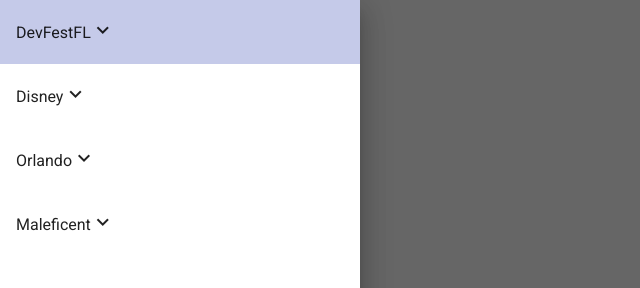
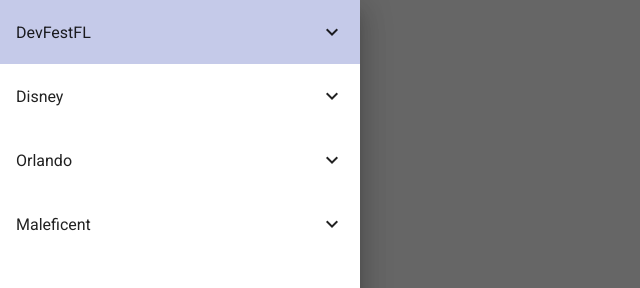
Before and after one commit to jagdish003/AngularWorksDemos, an Angular app: page / in a window 1280 px wide. Shown: the top 288 px of the page, without its empty margins (0-640 px from the left). Built offline with nearby package versions, Linux system fonts and the light colour scheme.

Commit message:
Final Menu Demo Works

```diff
--- a/package.json
+++ b/package.json
@@ -15,6 +15,7 @@
     "@angular/common": "~12.1.0-",
     "@angular/compiler": "~12.1.0-",
     "@angular/core": "~12.1.0-",
+    "@angular/flex-layout": "^12.0.0-beta.34",
     "@angular/forms": "~12.1.0-",
     "@angular/material": "^12.1.3",
     "@angular/platform-browser": "~12.1.0-",
--- a/src/app/app.component.ts
+++ b/src/app/app.component.ts
@@ -17,20 +17,74 @@
     {
       displayName: 'DevFestFL',
       iconName: 'recent_actors',
+      IsCalled:0,
+      children: [
+        {
+          displayName: 'Sessions',
+          iconName: 'speaker_notes',
+          IsCalled:0,
+          children: [
+            {
+              displayName: 'Jagdish',
+              iconName: 'star_rate',
+              IsCalled:0,
+              children:[
+                {
+                  displayName:'Jagdish Sub',
+                  iconName:'start_rate',
+                  IsCalled:0
+                }
+              ]
+            },
+            {
+              displayName: "What's up with the Web?",
+              iconName: 'star_rate',
+              route: 'what-up-web',
+              IsCalled:0,
+            },
+            {
+              displayName: 'My ally, the CLI',
+              iconName: 'star_rate',
+              route: 'my-ally-cli',
+              IsCalled:0,
+            },
+            {
+              displayName: 'Become an Angular Tailor',
+              iconName: 'star_rate',
+              route: 'become-angular-tailer',
+              IsCalled:0,
+            }
+          ]
+        },
+        {
+          displayName: 'Feedback',
+          iconName: 'feedback',
+          route: 'feedback',
+          IsCalled:0,
+        }
+      ]
+    },
+    {
+      displayName: 'Disney',
+      iconName: 'videocam',
+      IsCalled:0,
       children: [
         {
           displayName: 'Speakers',
           iconName: 'group',
+          IsCalled:0,
           children: [
             {
               displayName: 'Michael Prentice',
               iconName: 'person',
               route: 'michael-prentice',
+              IsCalled:0,
               children: [
                 {
                   displayName: 'Create Enterprise UIs',
                   iconName: 'star_rate',
-                  route: 'material-design'
+                  route: 'material-design',
+                  IsCalled:0,
                 }
               ]
             },
@@ -38,11 +92,13 @@
               displayName: 'Stephen Fluin',
               iconName: 'person',
               route: 'stephen-fluin',
+              IsCalled:0,
               children: [
                 {
                   displayName: "What's up with the Web?",
                   iconName: 'star_rate',
-                  route: 'what-up-web'
+                  route: 'what-up-web',
+                  IsCalled:0,
                 }
               ]
             },
@@ -50,16 +106,19 @@
               displayName: 'Mike Brocchi',
               iconName: 'person',
               route: 'mike-brocchi',
+              IsCalled:0,
               children: [
                 {
                   displayName: 'My ally, the CLI',
                   iconName: 'star_rate',
-                  route: 'my-ally-cli'
+                  route: 'my-ally-cli',
+                  IsCalled:0,
                 },
                 {
                   displayName: 'Become an Angular Tailor',
                   iconName: 'star_rate',
-                  route: 'become-angular-tailer'
+                  route: 'become-angular-tailer',
+                  IsCalled:0,
                 }
               ]
             }
@@ -68,53 +127,63 @@
         {
           displayName: 'Sessions',
           iconName: 'speaker_notes',
+          IsCalled:0,
           children: [
             {
               displayName: 'Create Enterprise UIs',
               iconName: 'star_rate',
-              route: 'material-design'
+              route: 'material-design',
+              IsCalled:0,
             },
             {
               displayName: "What's up with the Web?",
               iconName: 'star_rate',
-              route: 'what-up-web'
+              route: 'what-up-web',
+              IsCalled:0,
             },
             {
               displayName: 'My ally, the CLI',
               iconName: 'star_rate',
-              route: 'my-ally-cli'
+              route: 'my-ally-cli',
+              IsCalled:0,
             },
             {
               displayName: 'Become an Angular Tailor',
               iconName: 'star_rate',
-              route: 'become-angular-tailer'
+              route: 'become-angular-tailer',
+              IsCalled:0,
             }
           ]
         },
         {
           displayName: 'Feedback',
           iconName: 'feedback',
-          route: 'feedback'
+          route: 'feedback',
+          IsCalled:0,
         }
       ]
     },
     {
-      displayName: 'Disney',
-      iconName: 'videocam',
+      displayName: 'Orlando',
+      iconName: 'movie_filter',
+      IsCalled:0,
       children: [
         {
           displayName: 'Speakers',
           iconName: 'group',
+          IsCalled:0,
           children: [
             {
               displayName: 'Michael Prentice',
               iconName: 'person',
               route: 'michael-prentice',
+              IsCalled:0,
               children: [
                 {
                   displayName: 'Create Enterprise UIs',
                   iconName: 'star_rate',
-                  route: 'material-design'
+                  route: 'material-design',
+                  IsCalled:0,
                 }
               ]
             },
@@ -122,11 +191,13 @@
               displayName: 'Stephen Fluin',
               iconName: 'person',
               route: 'stephen-fluin',
+              IsCalled:0,
               children: [
                 {
                   displayName: "What's up with the Web?",
                   iconName: 'star_rate',
-                  route: 'what-up-web'
+                  route: 'what-up-web',
+                  IsCalled:0,
                 }
               ]
             },
@@ -134,16 +205,19 @@
               displayName: 'Mike Brocchi',
               iconName: 'person',
               route: 'mike-brocchi',
+              IsCalled:0,
               children: [
                 {
                   displayName: 'My ally, the CLI',
                   iconName: 'star_rate',
-                  route: 'my-ally-cli'
+                  route: 'my-ally-cli',
+                  IsCalled:0,
                 },
                 {
                   displayName: 'Become an Angular Tailor',
                   iconName: 'star_rate',
-                  route: 'become-angular-tailer'
+                  route: 'become-angular-tailer',
+                  IsCalled:0,
                 }
               ]
             }
@@ -152,53 +226,64 @@
         {
           displayName: 'Sessions',
           iconName: 'speaker_notes',
+          IsCalled:0,
           children: [
             {
               displayName: 'Create Enterprise UIs',
               iconName: 'star_rate',
-              route: 'material-design'
+              route: 'material-design',
+              IsCalled:0,
             },
             {
               displayName: "What's up with the Web?",
               iconName: 'star_rate',
-              route: 'what-up-web'
+              route: 'what-up-web',
+              IsCalled:0,
             },
             {
               displayName: 'My ally, the CLI',
               iconName: 'star_rate',
-              route: 'my-ally-cli'
+              route: 'my-ally-cli',
+
             },
             {
               displayName: 'Become an Angular Tailor',
               iconName: 'star_rate',
-              route: 'become-angular-tailer'
+              route: 'become-angular-tailer',
+              IsCalled:0,
             }
           ]
         },
         {
           displayName: 'Feedback',
           iconName: 'feedback',
-          route: 'feedback'
+          route: 'feedback',
+          IsCalled:0,
         }
       ]
     },
     {
-      displayName: 'Orlando',
-      iconName: 'movie_filter',
+      displayName: 'Maleficent',
+      disabled: true,
+      iconName: 'report_problem',
+      IsCalled:0,
       children: [
         {
           displayName: 'Speakers',
           iconName: 'group',
+          IsCalled:0,
           children: [
             {
               displayName: 'Michael Prentice',
               iconName: 'person',
               route: 'michael-prentice',
+              IsCalled:0,
               children: [
                 {
                   displayName: 'Create Enterprise UIs',
                   iconName: 'star_rate',
-                  route: 'material-design'
+                  route: 'material-design',
+                  IsCalled:0,
                 }
               ]
             },
@@ -206,11 +291,13 @@
               displayName: 'Stephen Fluin',
               iconName: 'person',
               route: 'stephen-fluin',
+              IsCalled:0,
               children: [
                 {
                   displayName: "What's up with the Web?",
                   iconName: 'star_rate',
-                  route: 'what-up-web'
+                  route: 'what-up-web',
+                  IsCalled:0,
                 }
               ]
             },
@@ -218,16 +305,19 @@
               displayName: 'Mike Brocchi',
               iconName: 'person',
               route: 'mike-brocchi',
+              IsCalled:0,
               children: [
                 {
                   displayName: 'My ally, the CLI',
                   iconName: 'star_rate',
-                  route: 'my-ally-cli'
+                  route: 'my-ally-cli',
+                  IsCalled:0,
                 },
                 {
                   displayName: 'Become an Angular Tailor',
                   iconName: 'star_rate',
-                  route: 'become-angular-tailer'
+                  route: 'become-angular-tailer',
+                  IsCalled:0,
                 }
               ]
             }
@@ -236,118 +326,39 @@
         {
           displayName: 'Sessions',
           iconName: 'speaker_notes',
+          IsCalled:0,
           children: [
             {
               displayName: 'Create Enterprise UIs',
               iconName: 'star_rate',
-              route: 'material-design'
+              route: 'material-design',
+              IsCalled:0,
             },
             {
               displayName: "What's up with the Web?",
               iconName: 'star_rate',
-              route: 'what-up-web'
+              route: 'what-up-web',
+              IsCalled:0,
             },
             {
               displayName: 'My ally, the CLI',
               iconName: 'star_rate',
-              route: 'my-ally-cli'
+              route: 'my-ally-cli',
+              IsCalled:0,
             },
             {
               displayName: 'Become an Angular Tailor',
               iconName: 'star_rate',
-              route: 'become-angular-tailer'
+              route: 'become-angular-tailer',
+              IsCalled:0,
             }
           ]
         },
         {
           displayName: 'Feedback',
           iconName: 'feedback',
-          route: 'feedback'
-        }
-      ]
-    },
-    {
-      displayName: 'Maleficent',
-      disabled: true,
-      iconName: 'report_problem',
-      children: [
-        {
-          displayName: 'Speakers',
-          iconName: 'group',
-          children: [
-            {
-              displayName: 'Michael Prentice',
-              iconName: 'person',
-              route: 'michael-prentice',
-              children: [
-                {
-                  displayName: 'Create Enterprise UIs',
-                  iconName: 'star_rate',
-                  route: 'material-design'
-                }
-              ]
-            },
-            {
-              displayName: 'Stephen Fluin',
-              iconName: 'person',
-              route: 'stephen-fluin',
-              children: [
-                {
-                  displayName: "What's up with the Web?",
-                  iconName: 'star_rate',
-                  route: 'what-up-web'
-                }
-              ]
-            },
-            {
-              displayName: 'Mike Brocchi',
-              iconName: 'person',
-              route: 'mike-brocchi',
-              children: [
-                {
-                  displayName: 'My ally, the CLI',
-                  iconName: 'star_rate',
-                  route: 'my-ally-cli'
-                },
-                {
-                  displayName: 'Become an Angular Tailor',
-                  iconName: 'star_rate',
-                  route: 'become-angular-tailer'
-                }
-              ]
-            }
-          ]
-        },
-        {
-          displayName: 'Sessions',
-          iconName: 'speaker_notes',
-          children: [
-            {
-              displayName: 'Create Enterprise UIs',
-              iconName: 'star_rate',
-              route: 'material-design'
-            },
-            {
-              displayName: "What's up with the Web?",
-              iconName: 'star_rate',
-              route: 'what-up-web'
-            },
-            {
-              displayName: 'My ally, the CLI',
-              iconName: 'star_rate',
-              route: 'my-ally-cli'
-            },
-            {
-              displayName: 'Become an Angular Tailor',
-              iconName: 'star_rate',
-              route: 'become-angular-tailer'
-            }
-          ]
-        },
-        {
-          displayName: 'Feedback',
-          iconName: 'feedback',
-          route: 'feedback'
+          route: 'feedback',
+          IsCalled:0,
         }
       ]
     }
--- a/src/app/menu-list/menu-list.component.html
+++ b/src/app/menu-list/menu-list.component.html
@@ -4,6 +4,8 @@
   {{item.displayName}}
   <span fxFlex *ngIf="item.children && item.children.length">
     <span fxFlex></span>
+    <mat-progress-bar style="margin-top: 10px;width: 80%;" *ngIf="item.IsCalled == -1" mode="indeterminate"></mat-progress-bar>
+
     <mat-icon [@indicatorRotate]="expanded ? 'expanded': 'collapsed'">
       expand_more
     </mat-icon>
--- a/src/app/nav-services.service.ts
+++ b/src/app/nav-services.service.ts
@@ -1,3 +1,4 @@
+import { HttpClient } from '@angular/common/http';
 import { Injectable } from '@angular/core';
 
 @Injectable({
@@ -7,7 +8,7 @@
 
   public appDrawer: any;
 
-  constructor() {}
+  constructor(private httpClient:HttpClient) {}
 
   public closeNav() {
     this.appDrawer.close();
@@ -16,4 +17,7 @@
   public openNav() {
     this.appDrawer.open();
   }
+  getData(){
+return this.httpClient.get("http://dummy.restapiexample.com/api/v1/employees");
+  }
 }
--- a/src/app/navitems.ts
+++ b/src/app/navitems.ts
@@ -3,5 +3,8 @@
     disabled?: boolean;
     iconName: string;
     route?: string;
+    IsCalled?: number;
+    IsDataFound?: number;
+
     children?: Navitems[];
 }
```
Also changed, not shown: db.json (added, +19 -0 lines), src/app/app.module.ts (+7 -2 lines), src/app/menu-list/menu-list.component.ts (+56 -13 lines), src/assets/db.json (added, +9 -0 lines), 1 other file (tests, documents, lock files or other folders).
